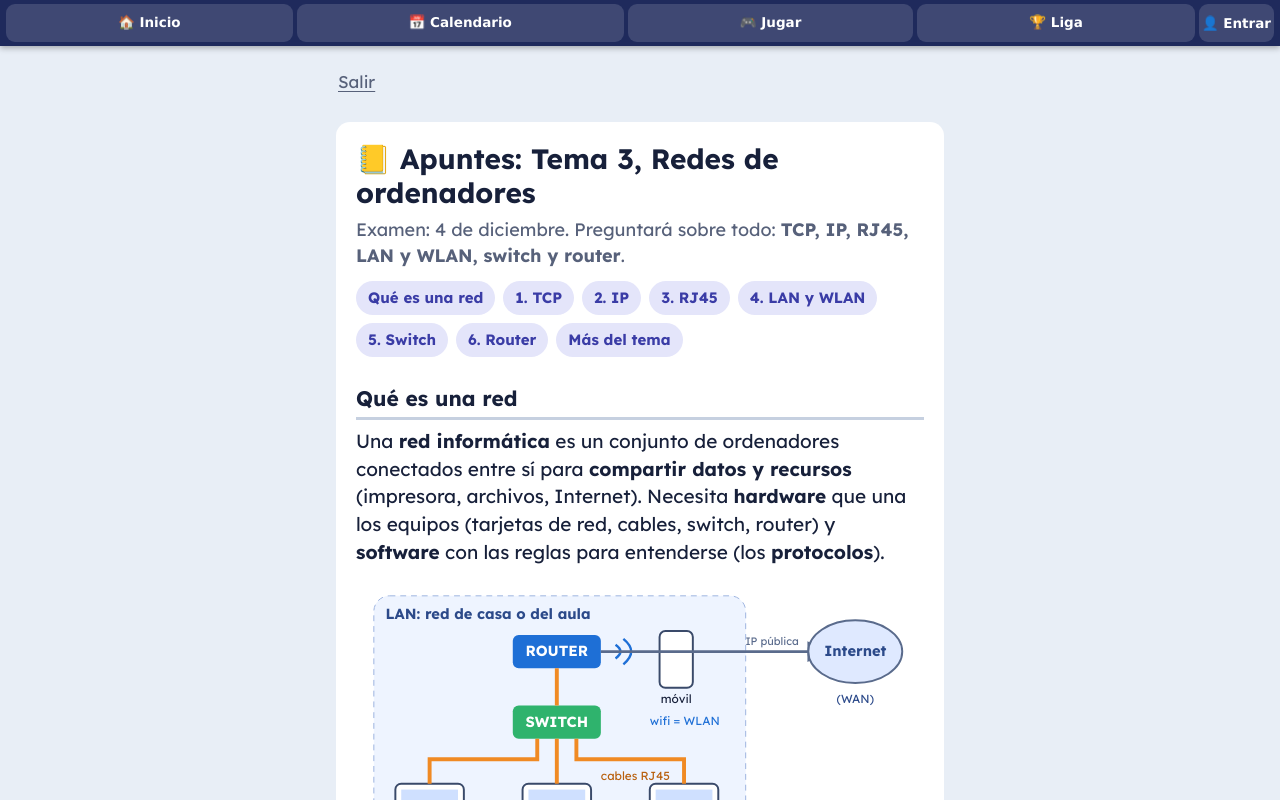
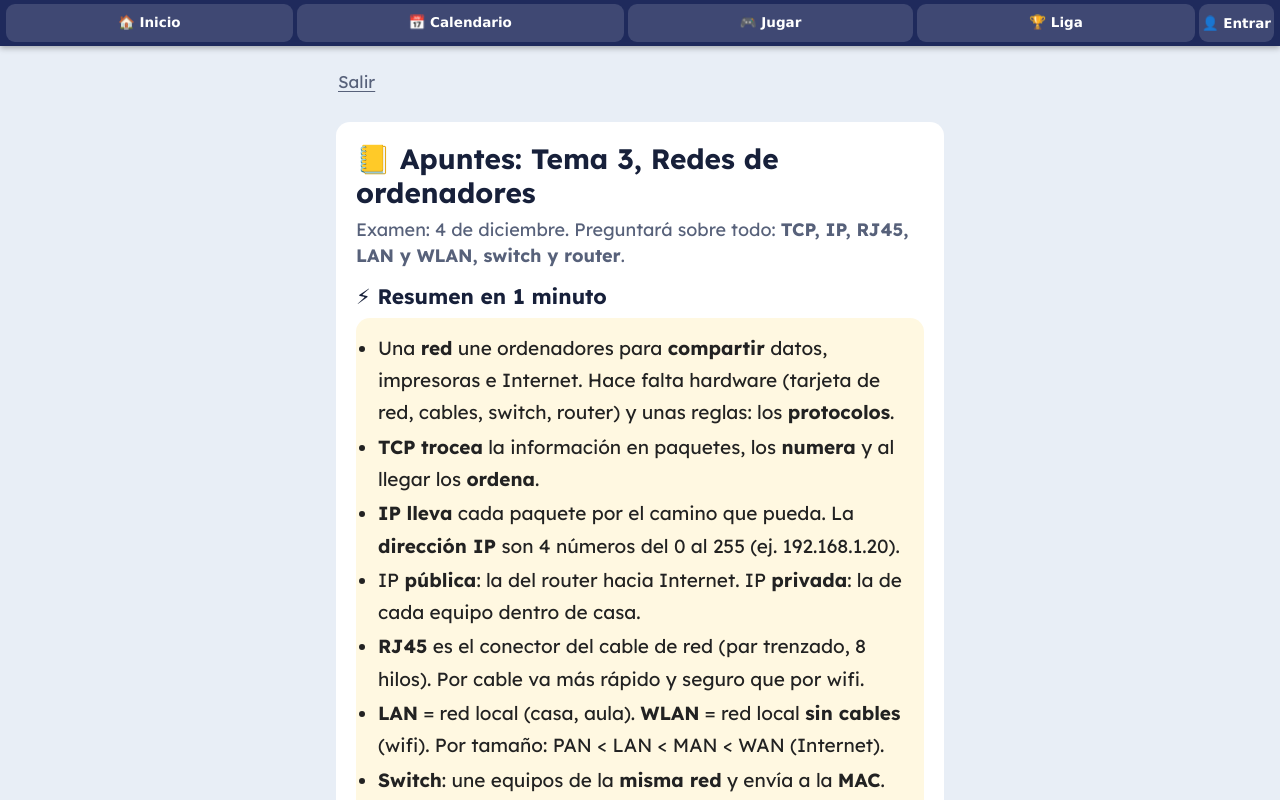
Before and after one commit to xoxeli83/estudio-1b-eso, a plain HTML site: page tecnologia/tema3.html in a window 1280 px wide. Both pictures are taken after a click on the button "📒 Apuntes". Shown: the top 800 px of the page. Drawn offline with Linux system fonts and the light colour scheme.

Commit message:
Apuntes con resumen: Tecnología tema 3 Redes

```diff
--- a/tecnologia/tema3.html
+++ b/tecnologia/tema3.html
@@ -174,7 +174,7 @@ label.cfg{display:block;margin:10px 0}
 .uw,.ud{background:#fff;border:3px solid var(--line);border-radius:12px;padding:10px 12px;text-align:left;font-size:18px;line-height:1.25;min-height:52px}
 .uw{font-weight:800}.uw.sel{border-color:var(--main);background:var(--tint)}.uw.ok,.ud.ok{background:var(--okbg);border-color:var(--ok);opacity:.75}.ud.no{background:var(--nobg);border-color:var(--no)}
 @media(max-width:520px){.uw,.ud{font-size:15px;padding:8px}}
-</style>
+.res{line-height:1.7;background:#fff8e1;color:#222;border-radius:14px;padding:12px 12px 12px 30px;margin:8px 0 16px}.res li{margin:2px 0}.resh{margin:10px 0 2px}</style>
 </head>
 <body><!--menu--><style>
 :root{--nf:calc(46px + env(safe-area-inset-top,0px))}
@@ -1274,7 +1274,7 @@ function cheat(){
   const IDX=[['red','Qué es una red'],['tcp','1. TCP'],['ip','2. IP'],['rj','3. RJ45'],['lan','4. LAN y WLAN'],['sw','5. Switch'],['ro','6. Router'],['mas','Más del tema']];
   shell(`<div class="page"><h2>📒 Apuntes: Tema 3, Redes de ordenadores</h2>
   <p class="small">Examen: 4 de diciembre. Preguntará sobre todo: <b>TCP, IP, RJ45, LAN y WLAN, switch y router</b>.</p>
-  <div class="apidx">${IDX.map(([k,t])=>`<a href="#ap-${k}">${t}</a>`).join('')}</div>
+  ${`<h3 class="resh">⚡ Resumen en 1 minuto</h3><ul class="res"><li>Una <b>red</b> une ordenadores para <b>compartir</b> datos, impresoras e Internet. Hace falta hardware (tarjeta de red, cables, switch, router) y unas reglas: los <b>protocolos</b>.</li><li><b>TCP</b> <b>trocea</b> la información en paquetes, los <b>numera</b> y al llegar los <b>ordena</b>.</li><li><b>IP</b> <b>lleva</b> cada paquete por el camino que pueda. La <b>dirección IP</b> son 4 números del 0 al 255 (ej. 192.168.1.20).</li><li>IP <b>pública</b>: la del router hacia Internet. IP <b>privada</b>: la de cada equipo dentro de casa.</li><li><b>RJ45</b> es el conector del cable de red (par trenzado, 8 hilos). Por cable va más rápido y seguro que por wifi.</li><li><b>LAN</b> = red local (casa, aula). <b>WLAN</b> = red local <b>sin cables</b> (wifi). Por tamaño: PAN &lt; LAN &lt; MAN &lt; WAN (Internet).</li><li><b>Switch</b>: une equipos de la <b>misma red</b> y envía a la <b>MAC</b>. Se enchufa y ya.</li><li><b>Router</b>: une <b>redes distintas</b> (casa con Internet), envía a la <b>IP</b>, reparte IP (DHCP) y suele dar wifi.</li></ul>`}<div class="apidx">${IDX.map(([k,t])=>`<a href="#ap-${k}">${t}</a>`).join('')}</div>
   ${sec('red','Qué es una red',`<p>Una <b>red informática</b> es un conjunto de ordenadores conectados entre sí para <b>compartir datos y recursos</b> (impresora, archivos, Internet). Necesita <b>hardware</b> que una los equipos (tarjetas de red, cables, switch, router) y <b>software</b> con las reglas para entenderse (los <b>protocolos</b>).</p><div class="dib">${SVG_RED}</div>`)}
   ${sec('tcp','1. TCP',`${tb([['Siglas','<b>T</b>ransmission <b>C</b>ontrol <b>P</b>rotocol (protocolo de control de la transmisión)'],['Qué hace','<b>Divide</b> la información en paquetes, los <b>numera</b> y, cuando llegan, los <b>ordena</b>.'],['Con quién trabaja','Con IP. Juntos forman <b>TCP/IP</b>, el protocolo de Internet.']])}
    <p><b>Protocolo</b> = lenguaje y reglas para que el emisor y el receptor se entiendan.</p>
```
